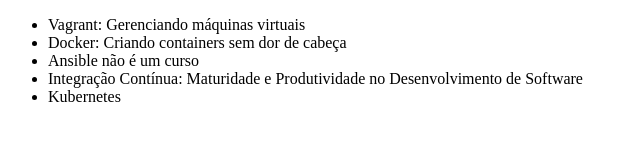
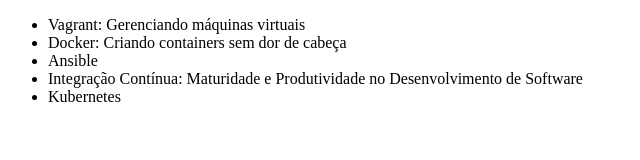
Before and after one commit to Henrique2305/alura-git, a plain HTML site: page index.html in a window 1280 px wide. Shown: the whole page, without its empty margins (0-640 px from the left). Drawn offline with Linux system fonts and the light colour scheme.

Commit message:
Munda para Ansible

```diff
--- a/index.html
+++ b/index.html
@@ -8,7 +8,7 @@
     <ul>
         <li>Vagrant: Gerenciando máquinas virtuais</li>
         <li>Docker: Criando containers sem dor de cabeça</li>
-        <li>Ansible não é um curso</li>
+        <li>Ansible</li>
         <li>Integração Contínua: Maturidade e Produtividade no Desenvolvimento de Software</li>
         <li>Kubernetes</li>
     </ul>
```
